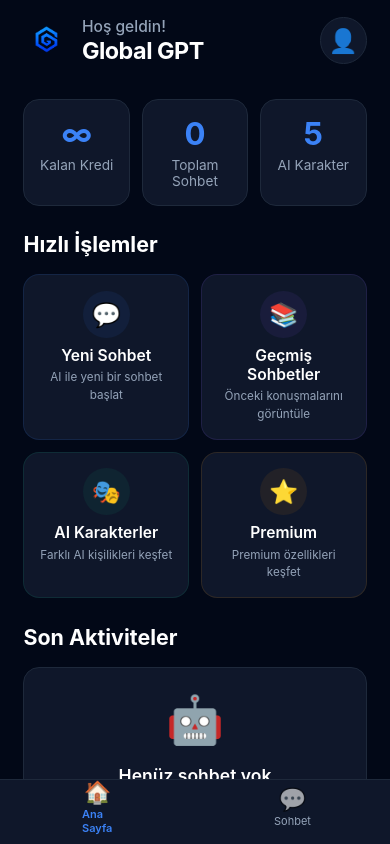
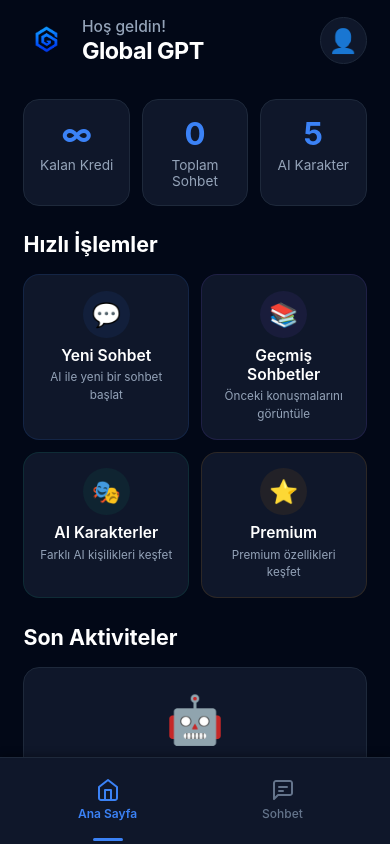
Before and after one commit to hasaneyldrm/GlobalGptMobile, a React Native app: screen /MainTabs in a window 390 px wide. Built offline with nearby package versions, Linux system fonts and the light colour scheme.

Commit message:
TabNavigator bileşenine özel bir CustomTabBar eklendi. HomeScreen ve ChatScreen için tab bar ikonları kaldırıldı. Ayrıca, ChatScreen ve HomeScreen stillerine tab bar için ekstra padding eklendi.

```diff
--- /dev/null
+++ b/src/components/CustomTabBar.tsx
@@ -0,0 +1,164 @@
+import React from 'react';
+import {
+  View,
+  Text,
+  StyleSheet,
+  TouchableOpacity,
+  Platform,
+} from 'react-native';
+import { useSafeAreaInsets } from 'react-native-safe-area-context';
+import { SvgXml } from 'react-native-svg';
+import { NavigationProp } from '@react-navigation/native';
+import { colors } from '../theme/colors';
+
+interface TabRoute {
+  key: string;
+  name: string;
+}
+
+interface TabBarState {
+  index: number;
+  routes: TabRoute[];
+}
+
+interface CustomTabBarProps {
+  state: TabBarState;
+  navigation: NavigationProp<any>;
+}
+
+// SVG Icons
+const homeIcon = `
+<svg width="24" height="24" viewBox="0 0 24 24" fill="none" xmlns="http://www.w3.org/2000/svg">
+  <path d="M3 9L12 2L21 9V20C21 20.5304 20.7893 21.0391 20.4142 21.4142C20.0391 21.7893 19.5304 22 19 22H5C4.46957 22 3.96086 21.7893 3.58579 21.4142C3.21071 21.0391 3 20.5304 3 20V9Z" stroke="currentColor" stroke-width="2" stroke-linecap="round" stroke-linejoin="round"/>
+  <path d="M9 22V12H15V22" stroke="currentColor" stroke-width="2" stroke-linecap="round" stroke-linejoin="round"/>
+</svg>
+`;
+
+const chatIcon = `
+<svg width="24" height="24" viewBox="0 0 24 24" fill="none" xmlns="http://www.w3.org/2000/svg">
+  <path d="M21 15C21 15.5304 20.7893 16.0391 20.4142 16.4142C20.0391 16.7893 19.5304 17 19 17H7L3 21V5C3 4.46957 3.21071 3.96086 3.58579 3.58579C3.96086 3.21071 4.46957 3 5 3H19C19.5304 3 20.0391 3.21071 20.4142 3.58579C20.7893 3.96086 21 4.46957 21 5V15Z" stroke="currentColor" stroke-width="2" stroke-linecap="round" stroke-linejoin="round"/>
+  <path d="M8 9H16" stroke="currentColor" stroke-width="2" stroke-linecap="round" stroke-linejoin="round"/>
+  <path d="M8 13H12" stroke="currentColor" stroke-width="2" stroke-linecap="round" stroke-linejoin="round"/>
+</svg>
+`;
+
+const getIcon = (routeName: string, isFocused: boolean) => {
+  const color = isFocused ? colors.accent : colors.textMuted;
+
+  switch (routeName) {
+    case 'Home':
+      return homeIcon.replace(/currentColor/g, color);
+    case 'Chat':
+      return chatIcon.replace(/currentColor/g, color);
+    default:
+      return homeIcon.replace(/currentColor/g, color);
+  }
+};
+
+const getTabLabel = (routeName: string) => {
+  switch (routeName) {
+    case 'Home':
+      return 'Ana Sayfa';
+    case 'Chat':
+      return 'Sohbet';
+    default:
+      return routeName;
+  }
+};
+
+const CustomTabBar: React.FC<CustomTabBarProps> = ({ state, navigation }) => {
+  const insets = useSafeAreaInsets();
+
+  const renderTab = (route: TabRoute, index: number) => {
+    const isFocused = state.index === index;
+    const icon = getIcon(route.name, isFocused);
+
+    const onPress = () => {
+      if (!isFocused) {
+        navigation.navigate(route.name as never);
+      }
+    };
+
+    return (
+      <TouchableOpacity
+        key={route.key}
+        onPress={onPress}
+        style={styles.tab}
+        activeOpacity={0.7}
+      >
+        <SvgXml xml={icon} width={24} height={24} />
+        <Text style={[
+          styles.label,
+          { color: colors.textMuted },
+          isFocused && { color: colors.accent, fontWeight: '600' }
+        ]}>
+          {getTabLabel(route.name)}
+        </Text>
+        {isFocused && <View style={styles.activeIndicator} />}
+      </TouchableOpacity>
+    );
+  };
+
+  return (
+    <View style={[
+      styles.container,
+      {
+        paddingBottom: Math.max(insets.bottom, Platform.OS === 'ios' ? 25 : 15),
+      }
+    ]}>
+      <View style={styles.tabContainer}>
+        {state.routes.map((route, index) => renderTab(route, index))}
+      </View>
+    </View>
+  );
+};
+
+const styles = StyleSheet.create({
+  container: {
+    position: 'absolute',
+    bottom: 0,
+    left: 0,
+    right: 0,
+    backgroundColor: colors.surface,
+    borderTopWidth: 1,
+    borderTopColor: colors.secondary,
+    shadowColor: '#000',
+    shadowOffset: {
+      width: 0,
+      height: -2,
+    },
+    shadowOpacity: 0.3,
+    shadowRadius: 8,
+    elevation: 10,
+  },
+  tabContainer: {
+    flexDirection: 'row',
+    paddingTop: 12,
+    paddingHorizontal: 20,
+  },
+  tab: {
+    flex: 1,
+    alignItems: 'center',
+    justifyContent: 'center',
+    paddingVertical: 8,
+    position: 'relative',
+  },
+  label: {
+    fontSize: 12,
+    fontWeight: '500',
+    textAlign: 'center',
+    marginTop: 4,
+  },
+  activeIndicator: {
+    position: 'absolute',
+    bottom: -12,
+    left: '50%',
+    marginLeft: -15,
+    width: 30,
+    height: 3,
+    backgroundColor: colors.accent,
+    borderRadius: 2,
+  },
+});
+
+export default CustomTabBar;
--- a/src/navigation/TabNavigator.tsx
+++ b/src/navigation/TabNavigator.tsx
@@ -1,86 +1,26 @@
 import React from 'react';
 import { createBottomTabNavigator } from '@react-navigation/bottom-tabs';
-import { View, Text, Platform } from 'react-native';
 import HomeScreen from '../screens/HomeScreen';
 import ChatScreen from '../screens/ChatScreen';
-import { colors } from '../theme/colors';
+import CustomTabBar from '../components/CustomTabBar';
 
 const Tab = createBottomTabNavigator();
-
-interface TabIconProps {
-  focused: boolean;
-  icon: string;
-  label: string;
-}
-
-const TabIcon: React.FC<TabIconProps> = ({ focused, icon, label }) => {
-  return (
-    <View style={{
-      alignItems: 'center',
-      justifyContent: 'center',
-      paddingTop: 5,
-    }}>
-      <Text style={{
-        fontSize: 22,
-        marginBottom: 2,
-        opacity: focused ? 1 : 0.6,
-      }}>
-        {icon}
-      </Text>
-      <Text style={{
-        fontSize: 11,
-        color: focused ? colors.accent : colors.textSecondary,
-        fontWeight: focused ? '600' : '400',
-      }}>
-        {label}
-      </Text>
-    </View>
-  );
-};
 
 const TabNavigator: React.FC = () => {
   return (
     <Tab.Navigator
+      tabBar={(props) => <CustomTabBar {...props} />}
       screenOptions={{
         headerShown: false,
-        tabBarStyle: {
-          backgroundColor: colors.surface,
-          borderTopWidth: 1,
-          borderTopColor: colors.secondary,
-          height: Platform.OS === 'ios' ? 85 : 65,
-          paddingBottom: Platform.OS === 'ios' ? 25 : 10,
-          paddingTop: 5,
-        },
-        tabBarShowLabel: false,
-        tabBarActiveTintColor: colors.accent,
-        tabBarInactiveTintColor: colors.textSecondary,
       }}
     >
       <Tab.Screen
         name="Home"
         component={HomeScreen}
-        options={{
-          tabBarIcon: ({ focused }) => (
-            <TabIcon
-              focused={focused}
-              icon="🏠"
-              label="Ana Sayfa"
-            />
-          ),
-        }}
       />
       <Tab.Screen
         name="Chat"
         component={ChatScreen}
-        options={{
-          tabBarIcon: ({ focused }) => (
-            <TabIcon
-              focused={focused}
-              icon="💬"
-              label="Sohbet"
-            />
-          ),
-        }}
       />
     </Tab.Navigator>
   );
--- a/src/screens/ChatScreen.tsx
+++ b/src/screens/ChatScreen.tsx
@@ -172,6 +172,7 @@
   container: {
     flex: 1,
     backgroundColor: colors.background,
+    paddingBottom: 80, // Tab bar için padding
   },
   header: {
     flexDirection: 'row',
--- a/src/screens/HomeScreen.tsx
+++ b/src/screens/HomeScreen.tsx
@@ -183,7 +183,7 @@
     flex: 1,
   },
   scrollContent: {
-    paddingBottom: hp(3),
+    paddingBottom: hp(10), // Tab bar için extra padding
   },
   header: {
     flexDirection: 'row',
```
